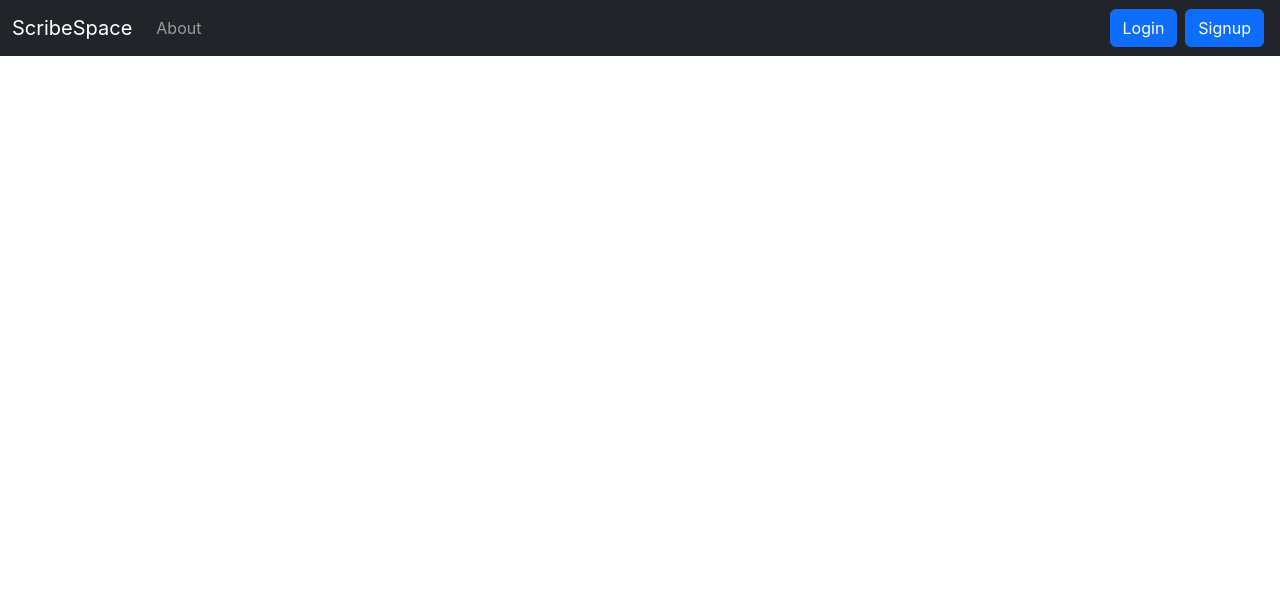
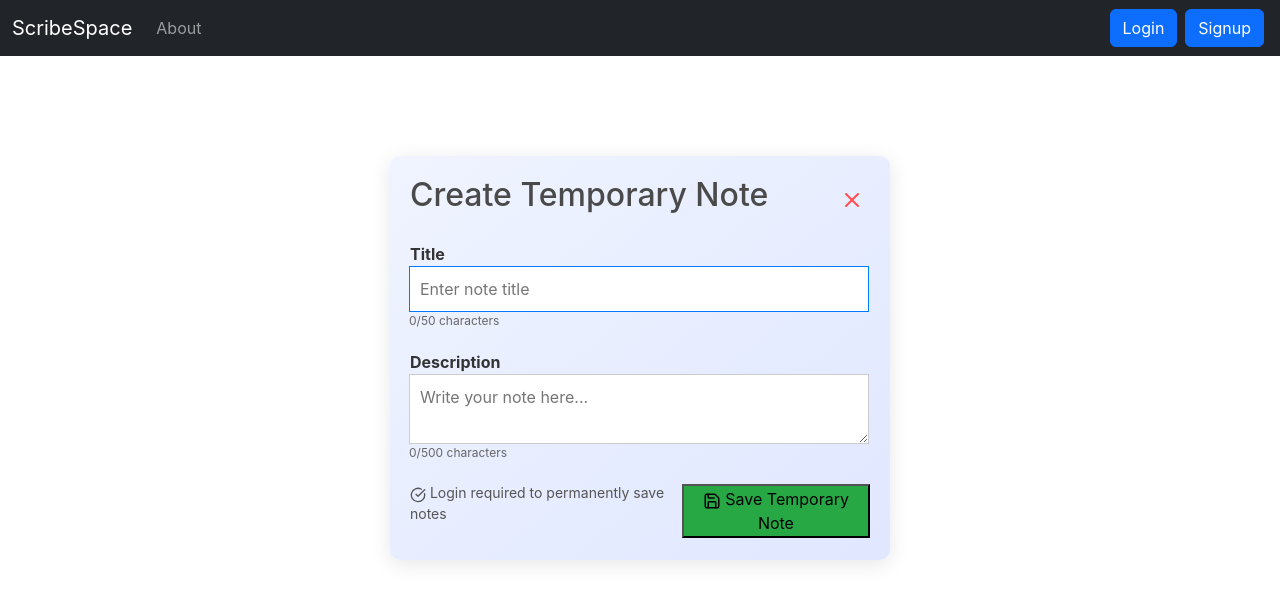
Before and after one commit to tourist03/Scribe-Script, a React (Create React App) app in the folder scribespace/: page /tempNote in a window 1280 px wide. Shown: the top 602 px of the page. Built offline with nearby package versions, Linux system fonts and the light colour scheme.

Commit message:
Added TemporaryNote component and updated routing in App.js. Removed unused modal code and refactored About.js for improved functionality. Updated Login.js to manage modal state. Cleaned up About.css by removing obsolete styles.

```diff
--- a/scribespace/src/App.js
+++ b/scribespace/src/App.js
@@ -9,6 +9,7 @@ import Login from "./components/Login";
 import SignUp from "./components/signup";
 import { useState } from "react";
 import PrivateRoute from "./components/PrivateRoute";
+import TemporaryNote from "./components/TemporaryNote";
 
 function App() {
   const [alert, setAlert] = useState(null);
@@ -40,6 +41,7 @@ function App() {
             />
             <Route path="/about" element={<About />} />
             <Route path="/login" element={<Login showAlert={showAlert} />} />
+            <Route path="/tempNote" element={<TemporaryNote />} />
             <Route path="/signup" element={<SignUp showAlert={showAlert} />} />
           </Routes>
         </div>
--- a/scribespace/src/components/About.js
+++ b/scribespace/src/components/About.js
@@ -1,12 +1,10 @@
-import React, { useState } from "react";
+import React from "react";
 import { useNavigate } from "react-router-dom";
 import { FileText, PenLine, Lock, Users } from "lucide-react";
 import './About.css';
 
 const About = () => {
   const navigate = useNavigate();
-  const [tempNote, setTempNote] = useState({ title: "", description: "" });
-  const [showModal, setShowModal] = useState(false);
 
   const features = [
     {
@@ -36,48 +34,14 @@ const About = () => {
     navigate("/login");
   };
 
-  const handleTempNoteChange = (e) => {
-    setTempNote(e.target.value);
-  };
-
-  const handleSaveTempNote = () => {
-    // Logic to handle saving the temporary note (if needed)
-    console.log("Temporary Note:", tempNote); // For demonstration
-    navigate("/login"); // Redirect to login
+  const handleCreateTemporaryNote = () => {
+    navigate("/tempNote");
   };
 
   return (
     <div className="about-container">
       <h1 className="text-4xl font-bold mb-4">Scribescape</h1>
       <p className="text-lg mb-8">Your creative digital canvas for notes and drawings</p>
-
-
-
-      {showModal && (
-        <div className="modal">
-          <div className="modal-content">
-            <h2>Create a Temporary Note</h2>
-            <input
-              type="text"
-              placeholder="Title"
-              className="title-input"
-              value={tempNote.title}
-              onChange={(e) => setTempNote({ ...tempNote, title: e.target.value })}
-            />
-            <textarea
-              placeholder="Write your note here..."
-              className="description-textarea"
-              value={tempNote.description}
-              onChange={(e) => setTempNote({ ...tempNote, description: e.target.value })}
-            />
-            <p className="login-required">*Login required to save notes</p>
-            <div className="button-container">
-              <button onClick={handleSaveTempNote} className="save-button">Save</button>
-              <button onClick={() => setShowModal(false)} className="cancel-button">Cancel</button>
-            </div>
-          </div>
-        </div>
-      )}
 
       <div className="features-grid">
         {features.map((feature) => (
@@ -91,12 +55,22 @@ const About = () => {
           </div>
         ))}
       </div>
-      <button onClick={() => setShowModal(true)} className="get-started" style={{ marginRight: '10px'  , backgroundColor : 'coral' , marginBlock : '10px'}}>
-        Create Temporary Note(No Login Required)
-      </button >
-      <button onClick={handleGetStarted} className="get-started" style={{ backgroundColor : 'blueviolet'}}>
-        Get Started(Login Required)
-      </button>
+      <div className="flex justify-center space-x-4 mt-4">
+        <button
+          onClick={handleCreateTemporaryNote}
+          className="get-started"
+          style={{ backgroundColor: 'coral' }}
+        >
+          Create Temporary Note (No Login Required)
+        </button>
+        <button
+          onClick={handleGetStarted}
+          className="get-started"
+          style={{ backgroundColor: 'blueviolet' }}
+        >
+          Get Started (Login Required)
+        </button>
+      </div>
     </div>
   );
 };
--- a/scribespace/src/components/Login.js
+++ b/scribespace/src/components/Login.js
@@ -4,6 +4,7 @@ import { useNavigate } from "react-router-dom";
 const Login = (props) => {
   let navigate = useNavigate();
   const [credentials, setCredentials] = useState({ email: "", password: "" });
+  const [showModal, setShowModal] = useState(false);
 
   const handleSubmit = async (e) => {
     e.preventDefault();
@@ -33,6 +34,8 @@ const Login = (props) => {
 
         // Navigate after everything is done
         navigate("/");
+        console.log("Login successful");
+        setShowModal(false);
       } else {
         props.showAlert("Invalid Credentials", "danger");
       }
--- /dev/null
+++ b/scribespace/src/components/TemporaryNote.css
@@ -0,0 +1,79 @@
+.temporary-note-container {
+  background: linear-gradient(to bottom right, #f0f4ff, #e0e7ff);
+  border-radius: 10px;
+  padding: 20px;
+  max-width: 500px;
+  margin: 50px auto;
+  box-shadow: 0 4px 20px rgba(0, 0, 0, 0.1);
+}
+
+.note-header {
+  display: flex;
+  justify-content: space-between;
+  align-items: center;
+  margin-bottom: 20px;
+}
+
+h2 {
+  color: #4a4a4a;
+}
+
+.close-button {
+  background: transparent;
+  border: none;
+  cursor: pointer;
+  color: #ff4d4d;
+}
+
+.error-message {
+  display: flex;
+  align-items: center;
+  background-color: #ffe6e6;
+  color: #d8000c;
+  padding: 10px;
+  border-radius: 5px;
+  margin-bottom: 15px;
+}
+
+.input-group {
+  margin-bottom: 20px;
+}
+
+label {
+  font-weight: bold;
+  color: #333;
+}
+
+.input-field, .textarea-field {
+  width: 100%;
+  padding: 10px;
+  border: 1px solid #ccc;
+  border-radius: 5px;
+  font-size: 16px;
+}
+
+.input-field:focus, .textarea-field:focus {
+  border-color: #007bff;
+  outline: none;
+}
+
+.char-count {
+  text-align: right;
+  font-size: 12px;
+  color: #666;
+}
+
+.note-footer {
+  display: flex;
+  justify-content: space-between;
+  align-items: center;
+}
+
+.login-required {
+  font-size: 14px;
+  color: #555;
+}
+
+.save-button {
+  background-color: #28a745
+}
--- /dev/null
+++ b/scribespace/src/components/TemporaryNote.js
@@ -0,0 +1,91 @@
+import React, { useState, useRef, useEffect } from 'react';
+import { useNavigate } from 'react-router-dom';
+import { Save, X, AlertCircle, CheckCircle } from 'lucide-react';
+import './TemporaryNote.css';
+
+const TemporaryNote = () => {
+  const navigate = useNavigate();
+  const [tempNote, setTempNote] = useState({ title: "", description: "" });
+  const [charCount, setCharCount] = useState({ title: 0, description: 0 });
+  const [validationError, setValidationError] = useState("");
+  const titleInputRef = useRef(null);
+  const descriptionTextareaRef = useRef(null);
+
+  useEffect(() => {
+    titleInputRef.current.focus();
+  }, []);
+
+  const handleInputChange = (e, field) => {
+    const value = e.target.value;
+    setTempNote(prev => ({ ...prev, [field]: value }));
+    setCharCount(prev => ({ ...prev, [field]: value.length }));
+    if (validationError) setValidationError("");
+  };
+
+  const handleSaveTempNote = () => {
+    if (!tempNote.title.trim() && !tempNote.description.trim()) {
+      setValidationError("Please enter a title or description");
+      return;
+    }
+    localStorage.setItem('pendingTempNote', JSON.stringify({ ...tempNote, createdAt: new Date().toISOString() }));
+    navigate("/login");
+  };
+
+  const handleCancel = () => {
+    navigate("/");
+  };
+
+  return (
+    <div className="temporary-note-container">
+      <div className="note-header">
+        <h2>Create Temporary Note</h2>
+        <button onClick={handleCancel} className="close-button">
+          <X size={24} />
+        </button>
+      </div>
+      {validationError && (
+        <div className="error-message">
+          <AlertCircle size={20} />
+          <span>{validationError}</span>
+        </div>
+      )}
+      <div className="input-group">
+        <label htmlFor="title">Title</label>
+        <input
+          ref={titleInputRef}
+          type="text"
+          id="title"
+          className="input-field"
+          placeholder="Enter note title"
+          value={tempNote.title}
+          onChange={(e) => handleInputChange(e, 'title')}
+          maxLength={50}
+        />
+        <div className="char-count">{charCount.title}/50 characters</div>
+      </div>
+      <div className="input-group">
+        <label htmlFor="description">Description</label>
+        <textarea
+          ref={descriptionTextareaRef}
+          id="description"
+          className="textarea-field"
+          placeholder="Write your note here..."
+          value={tempNote.description}
+          onChange={(e) => handleInputChange(e, 'description')}
+          maxLength={500}
+        />
+        <div className="char-count">{charCount.description}/500 characters</div>
+      </div>
+      <div className="note-footer">
+        <p className="login-required">
+          <CheckCircle size={16} /> Login required to permanently save notes
+        </p>
+        <button onClick={handleSaveTempNote} className="save-button">
+          <Save size={18} /> Save Temporary Note
+        </button>
+      </div>
+    </div>
+  );
+};
+
+export default TemporaryNote;
```
Also changed, not shown: scribespace/src/components/About.css (+0 -117 lines).
